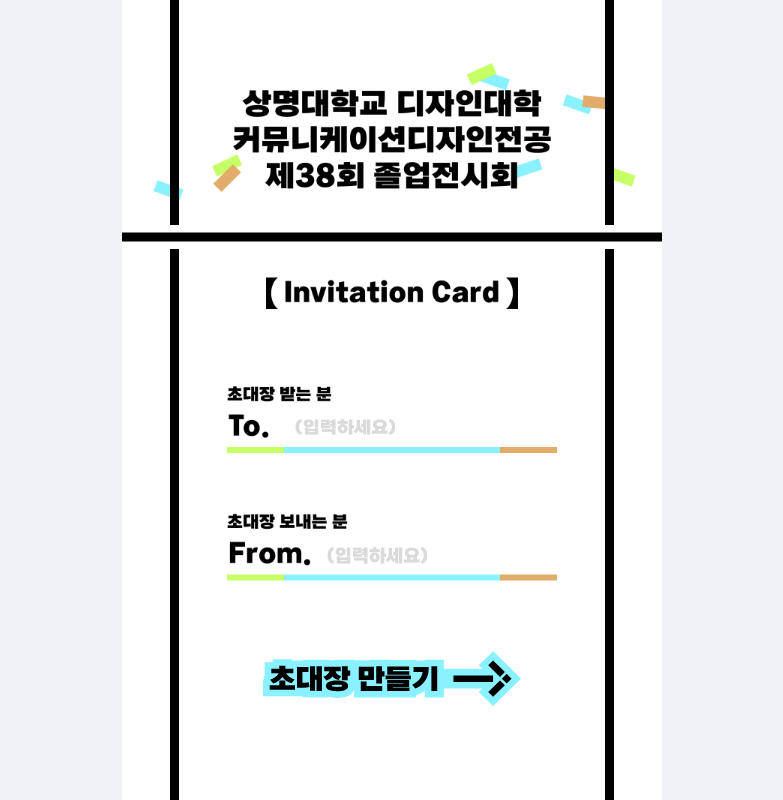
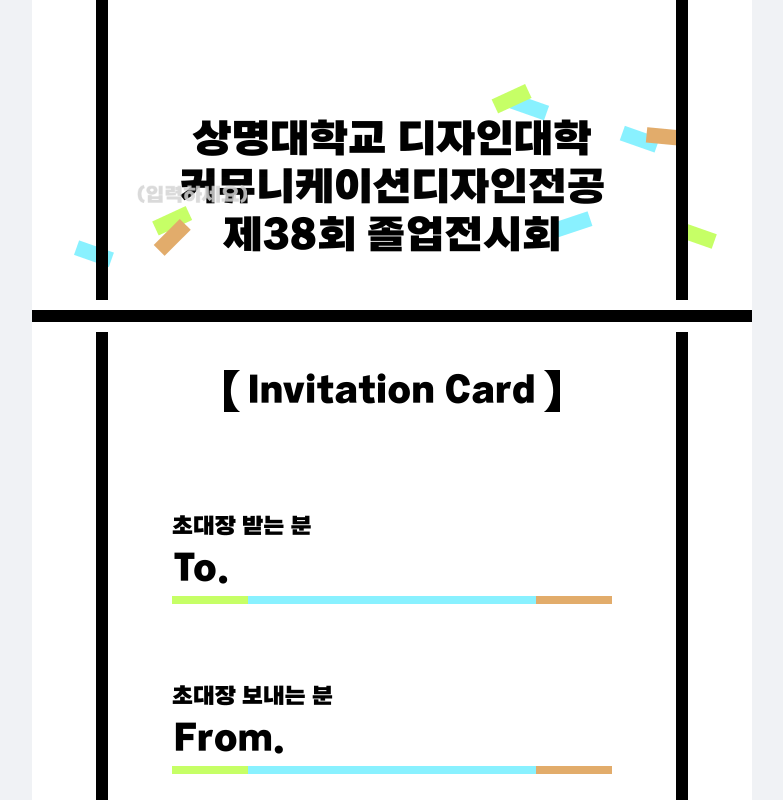
Before and after one commit to smcommd/invite, a Next.js app: page / in a window 1280 px wide. Shown: the top 800 px of the page, without its empty margins (248-1031 px from the left). Built offline with nearby package versions, Linux system fonts and the light colour scheme.

Commit message:
Align landing inputs with background placeholder

```diff
--- a/pages/index.tsx
+++ b/pages/index.tsx
@@ -254,14 +254,14 @@
     setFromName("");
   };
 
-  const toTextStyle = useMemo(
+  const toPositionStyle = useMemo(
     () => ({
       top: `${TO_TEXT_RATIO * 100}%`,
       left: `calc(50% ${TO_TEXT_X_OFFSET >= 0 ? "+" : "-"} ${Math.abs(TO_TEXT_X_OFFSET)}px)`,
     }),
     []
   );
-  const fromTextStyle = useMemo(
+  const fromPositionStyle = useMemo(
     () => ({
       top: `${FROM_TEXT_RATIO * 100}%`,
       left: `calc(50% ${FROM_TEXT_X_OFFSET >= 0 ? "+" : "-"} ${Math.abs(FROM_TEXT_X_OFFSET)}px)`,
@@ -280,7 +280,7 @@
         <div className={`landing-overlay${showResult ? " landing-overlay--readonly" : ""}`}>
           {!showResult ? (
             <>
-              <label className="landing-field landing-field--to" htmlFor="landing-to-input">
+              <label className="landing-field landing-field--to" htmlFor="landing-to-input" style={toPositionStyle}>
                 {!toName && <img src={asset("/write.png")} alt="" className="landing-placeholder landing-placeholder--to" />}
                 <input
                   id="landing-to-input"
@@ -291,7 +291,7 @@
                   onChange={(event) => setToName(event.target.value)}
                 />
               </label>
-              <label className="landing-field landing-field--from" htmlFor="landing-from-input">
+              <label className="landing-field landing-field--from" htmlFor="landing-from-input" style={fromPositionStyle}>
                 {!fromName && <img src={asset("/write.png")} alt="" className="landing-placeholder landing-placeholder--from" />}
                 <input
                   id="landing-from-input"
@@ -315,7 +315,7 @@
                 {toName && (
                   <span
                     className="landing-result-text landing-result-text--to"
-                    style={toTextStyle}
+                    style={toPositionStyle}
                     aria-label="초대 받는 분"
                     ref={toTextRef}
                   >
@@ -325,7 +325,7 @@
                 {fromName && (
                   <span
                     className="landing-result-text landing-result-text--from"
-                    style={fromTextStyle}
+                    style={fromPositionStyle}
                     aria-label="초대 보내는 분"
                     ref={fromTextRef}
                   >
--- a/styles/globals.css
+++ b/styles/globals.css
@@ -203,11 +203,13 @@
   position: absolute;
   display: flex;
   align-items: center;
-  justify-content: flex-start;
-  width: clamp(200px, 48%, 360px);
+  justify-content: center;
+  width: clamp(240px, 64%, 460px);
   height: clamp(26px, 5vw, 34px);
   font-weight: 400;
   color: #121212;
+  left: 50%;
+  transform: translate(-50%, -50%);
 }
 
 .landing-text {
@@ -270,42 +272,6 @@
   font-weight: 400 !important;
   font-style: normal;
   font-size: clamp(18px, 4vw, 28px);
-}
-
-.landing-text {
-  font-size: clamp(18px, 4vw, 28px);
-  pointer-events: none;
-}
-
-.landing-field--from {
-  top: 46%;
-  left: clamp(33%, 40vw, 45%);
-}
-
-.landing-text--from {
-  top: 46%;
-  left: clamp(33%, 40vw, 45%);
-}
-
-@media (min-width: 1024px) {
-  .landing-wrapper {
-    width: min(540px, 70%);
-  }
-
-  .landing-field--to,
-  .landing-text--to {
-    left: 32%;
-  }
-
-  .landing-field--from,
-  .landing-text--from {
-    left: 38%;
-  }
-
-  .landing-button {
-    top: 58%;
-    width: clamp(180px, 22vw, 260px);
-  }
 }
 
 .btn {
```
Also changed, not shown: preview/invite_2/404.html (+1 -1 lines), preview/invite_2/404/index.html (+1 -1 lines), preview/invite_2/components/DownloadButton/index.html (+1 -1 lines), preview/invite_2/components/InvitationCanvas/index.html (+1 -1 lines), preview/invite_2/generator/index.html (+1 -1 lines), preview/invite_2/index.html (+1 -1 lines), 6 other files (tests, documents, lock files or other folders).
